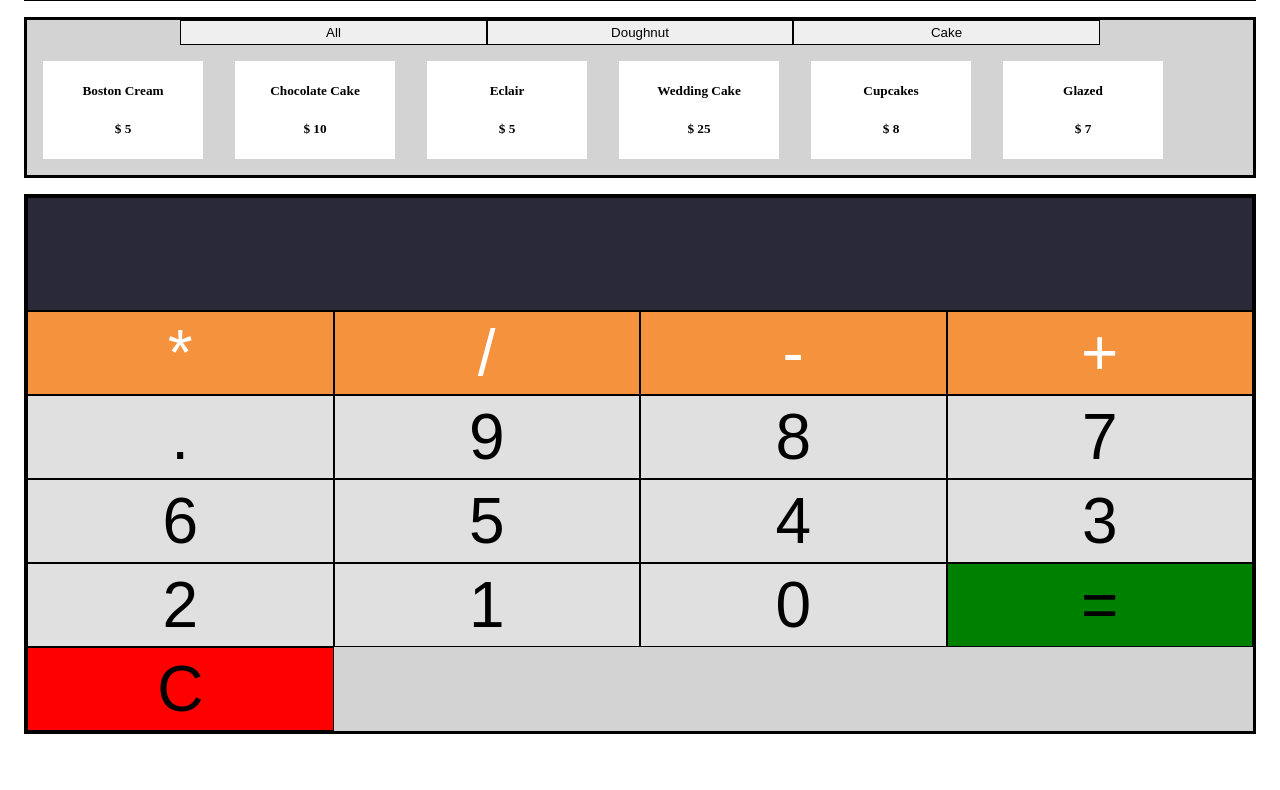
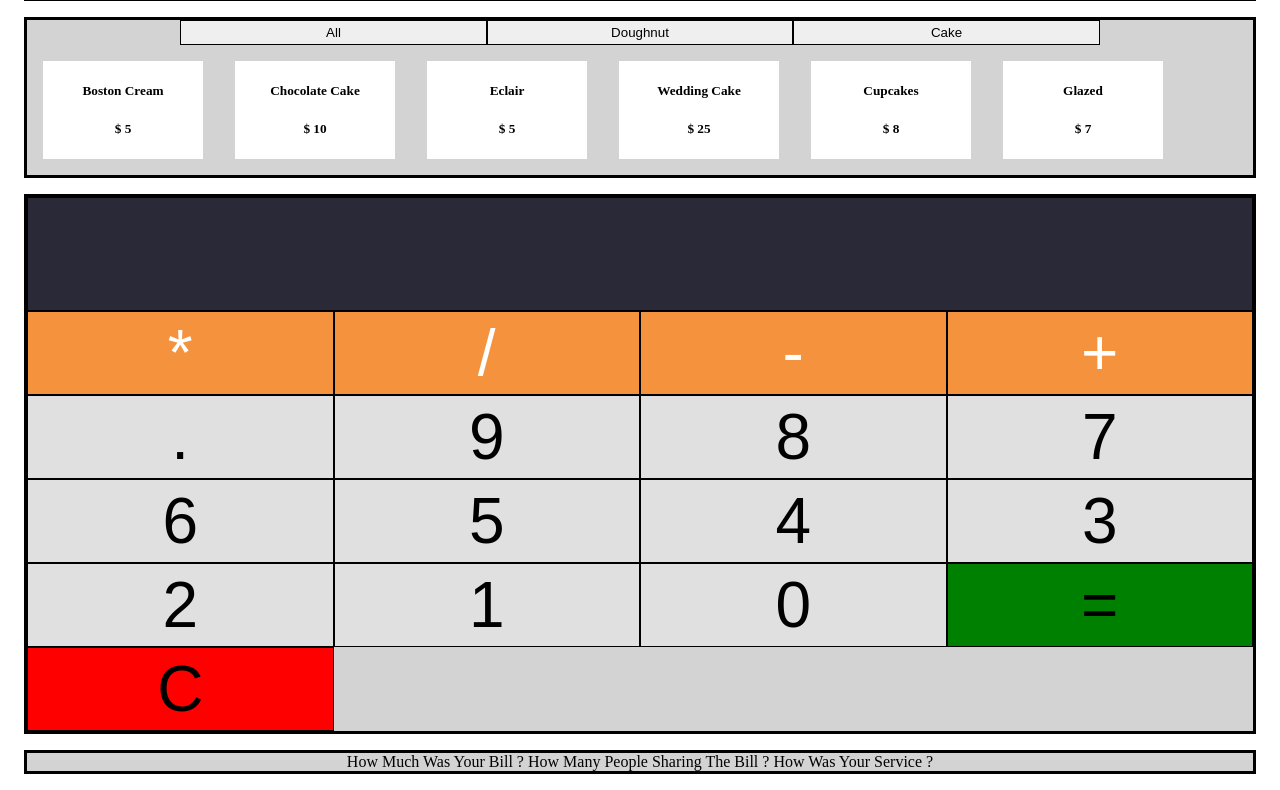
Before and after one commit to zjschulz/onehundred, a React (Create React App) app in the folder onehundred-frontend/: page / in a window 1280 px wide. Shown: the part 320-1110 px from the top of the page. Before the commit the page ends 1070 px from the top, so only its background shows below. Built offline with nearby package versions, Linux system fonts and the light colour scheme.

Commit message:
create component for tip calculator

```diff
--- a/onehundred-frontend/src/components/App.js
+++ b/onehundred-frontend/src/components/App.js
@@ -6,6 +6,7 @@ import Four from './Four';
 import Five from './Five';
 import Six from './Six';
 import Seven from './Seven';
+import Eight from './Eight';
 
 function App() {
   return (
@@ -17,6 +18,7 @@ function App() {
       <Five/>
       <Six/>
       <Seven/>
+      <Eight/>
     </div>
   );
 }
--- /dev/null
+++ b/onehundred-frontend/src/components/Eight.js
@@ -0,0 +1,25 @@
+import React, { Component } from 'react';
+
+export default class Eight extends Component {
+
+    constructor(props) {
+        super(props);
+
+        this.state = {
+            display: "",
+        }
+
+    }
+
+    render () {
+        return (
+            <div className="Eight" style={{background: 'lightgrey', borderStyle: 'solid', margin: '1rem', textAlign: 'center'}}>
+                <form>
+                    How Much Was Your Bill ?
+                    How Many People Sharing The Bill ?
+                    How Was Your Service ?
+                </form>
+            </div>
+        )
+    }
+}
```
Also changed, not shown: 1 other file (tests, documents, lock files or other folders).
